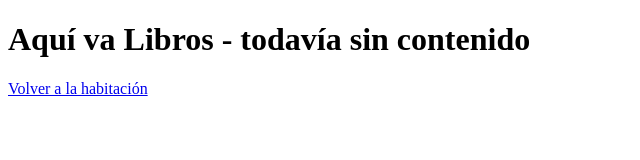
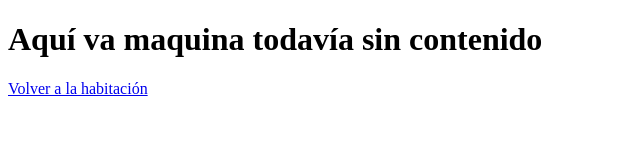
Before and after one commit to Eros487/Libreria, a plain HTML site: page maquina.html in a window 1280 px wide. Shown: the whole page, without its empty margins (0-640 px from the left). Drawn offline with Linux system fonts and the light colour scheme.

Commit message:
detalles

```diff
--- a/maquina.html
+++ b/maquina.html
@@ -7,7 +7,7 @@
 </head>
 <body>
 
-  <h1 >Aquí va Libros - todavía sin contenido</h1>
+  <h1 >Aquí va maquina todavía sin contenido</h1>
 
   <a href="index.html"> Volver a la habitación</a>
 </body>
```
Also changed, not shown: objetos.html (+1 -1 lines).
